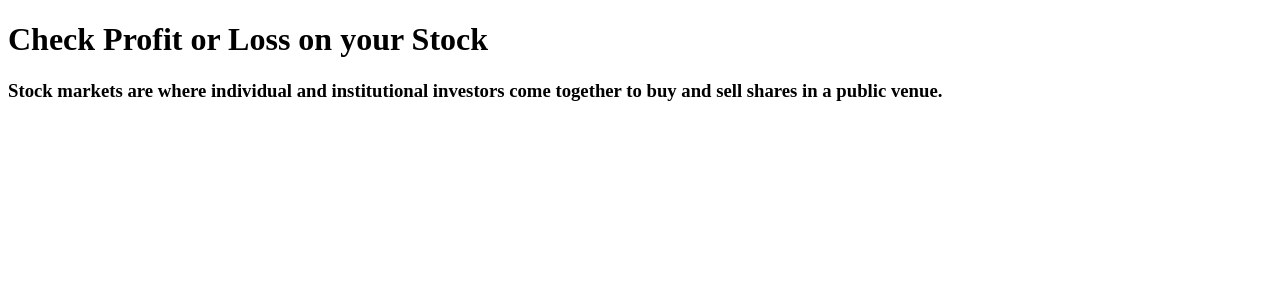
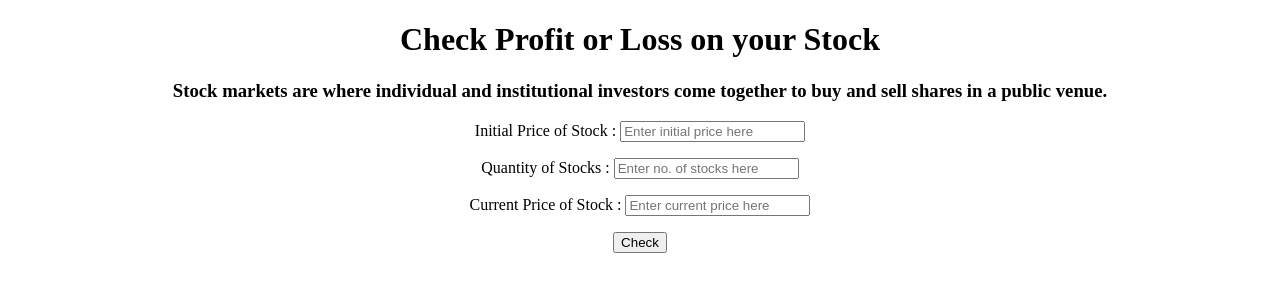
Before and after one commit to yash251/stocks-pnl, a plain HTML site: page index.html in a window 1280 px wide. Drawn offline with Linux system fonts and the light colour scheme.

Commit message:
html layout done

```diff
--- a/index.html
+++ b/index.html
@@ -14,6 +14,19 @@
         together to buy and sell shares in a public venue.</h3>
 
     <main>
+        <label for="initial-price">Initial Price of Stock :
+            <input type="number" id="initial-price" placeholder="Enter initial price here" />
+        </label>
+        <label for="stocks-quantity">Quantity of Stocks :
+            <input type="number" id="stocks-quantity" placeholder="Enter no. of stocks here" />
+        </label>
+        <label for="current-price">Current Price of Stock :
+            <input type="number" id="current-price" placeholder="Enter current price here" />
+        </label>
+
+        <button id="check-btn">Check</button>
+
+        <div id="output"></div>
 
     </main>
 
--- a/style.css
+++ b/style.css
@@ -0,0 +1,8 @@
+body {
+    text-align: center;
+}
+
+label {
+    display: block;
+    padding-bottom: 1rem;
+}
```
